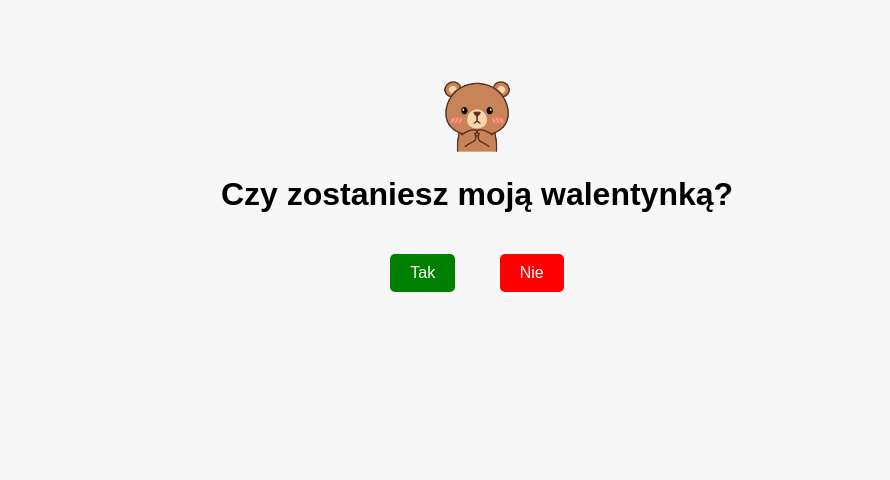
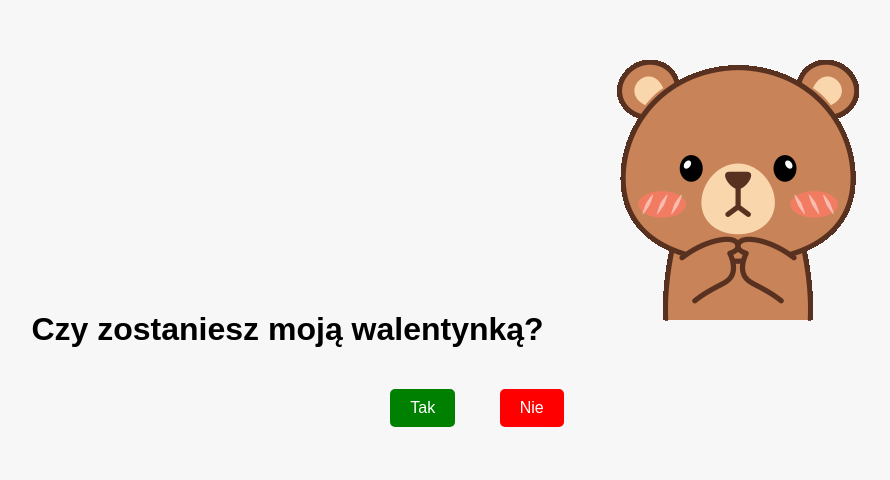
Before and after one commit to oski-Jazzer/valentine, a plain HTML site: page index.html in a window 1280 px wide. Shown: the part 152-632 px from the top of the page, without its empty margins (163-1053 px from the left). Drawn offline with Linux system fonts and the light colour scheme.

Commit message:
Update index.html

```diff
--- a/index.html
+++ b/index.html
@@ -8,7 +8,7 @@
 </head>
 <body>
   <div class="container">
-    <h1>Czy zostaniesz moją walentynką? <img class="heart-gif" src="prosba.gif" alt="Heart GIF"></h1>
+    <h1>Czy zostaniesz moją walentynką? <img class="plis-gif" src="prosba.gif" alt="Heart GIF"></h1>
     <button id="yes-button" onclick="acceptValentine()">Tak</button>
     <button id="destroy-button" onclick="destroyHeart()">Nie</button>
     <div id="answer"></div>
```
